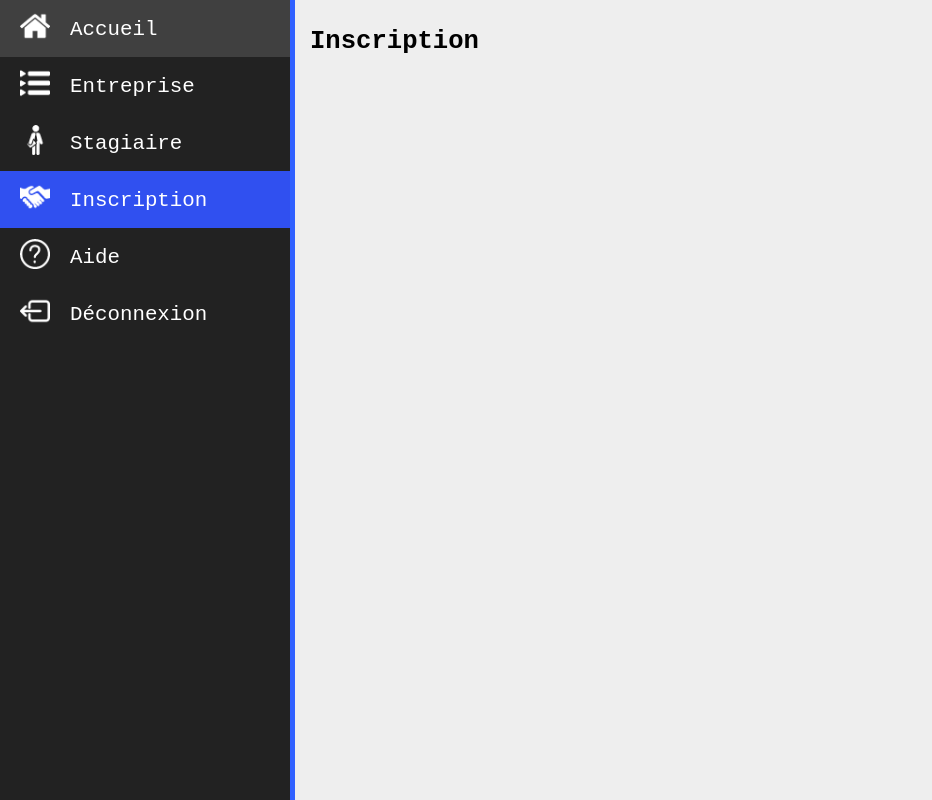
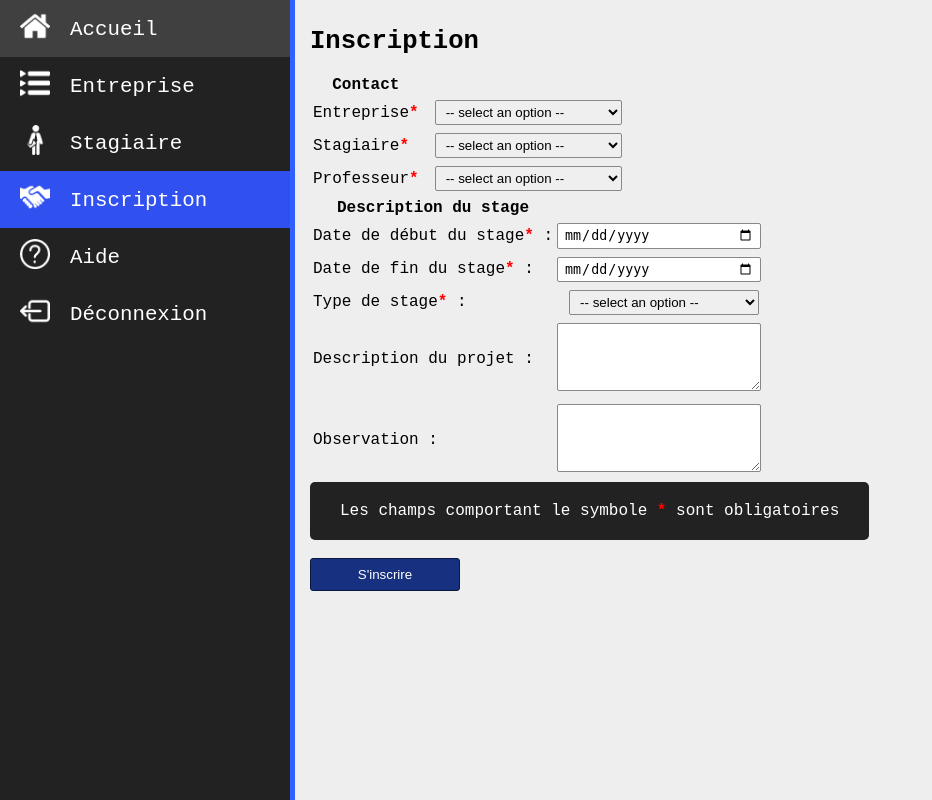
Before and after one commit to Darkkartes/IsiWebProject, a PHP site: template template/view/inscription.twig in a window 1280 px wide. Shown: the whole page, without its empty margins (0-932 px from the left). Run offline with PHP 8.4, Linux system fonts and the light colour scheme; the template is opened without the code that fills it, so the values that code supplies are empty; some libraries are stand-ins or nearby versions.

Commit message:
base html of inscription/stage page

```diff
--- a/template/view/inscription.twig
+++ b/template/view/inscription.twig
@@ -3,4 +3,82 @@
 {% endblock %}
 {% block content %}
 	<h1>Inscription</h1>
+
+	<form>
+	<table>
+		<th> Contact </th>
+		<tr>
+			<td> Entreprise<span class=important>*</span> </td>
+			<td> <label for="entreprises"></label>
+				<select required id="entreprises">
+					<option value""> -- select an option -- </option>
+					<option value="A">A</option>
+					<option value="B">B</option>
+					<option value="C">C</option>
+					<option value="D">D</option>
+				</select>
+  			</td>
+		</tr>
+		<tr>
+			<td> Stagiaire<span class=important>*</span> </td>
+			<td> <label for="stagiaires"></label>
+				<select required id="stagiaires">
+					<option value=""> -- select an option -- </option>
+					<option value="A">A</option>
+					<option value="B">B</option>
+					<option value="C">C</option>
+					<option value="D">D</option>
+				</select> </td>
+		</tr>
+		<tr>
+			<td> Professeur<span class=important>*</span> </td>
+			<td>  <label for="professeurs"></label>
+				<select required id="professeurs">
+					<option value""> -- select an option -- </option>
+					<option value="A">A</option>
+					<option value="B">B</option>
+					<option value="C">C</option>
+					<option value="D">D</option>
+				</select> </td>
+		</tr>
+	</table>
+
+	<table>
+	<th> Description du stage </th>
+	<tr>
+		<td>Date de début du stage<span class=important>*</span> :</td>
+		<td><input type="date" name="date_debut" required><td>
+	</tr>
+	<tr>
+		<td>Date de fin du stage<span class=important>*</span> :</td>
+		<td><input type="date" name="date_fin" required><td>
+	</tr>
+	<tr>
+		<td>Type de stage<span class=important>*</span> :</td>
+			<td>  <label for="type"></label>
+				<select id="type">
+					<option value""> -- select an option -- </option>
+					<option value="Aucun">Aucun</option>
+					<option value="Stage">Stage</option>
+					<option value="Alternance">Alterance</option>
+				</select> </td>
+	</tr>
+	<tr>
+		<td>Description du projet :</td>
+		<td><textarea name="description"></textarea></td>
+	</tr>
+	<tr>
+		<td>Observation :</td>
+		<td><textarea name="observation" span=></textarea></td>
+	</table>
+
+	<p class="message">
+	Les champs comportant le symbole <span class="important">*</span> sont obligatoires
+	</p>
+	<p>
+		<input type="submit" value="S'inscrire">
+	</form>
+
+
+
 {% endblock %}
```
